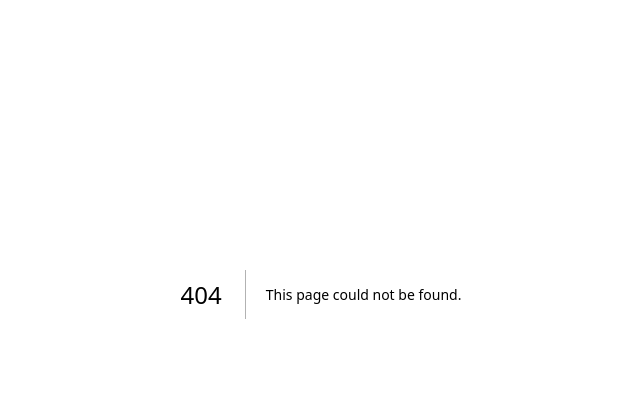
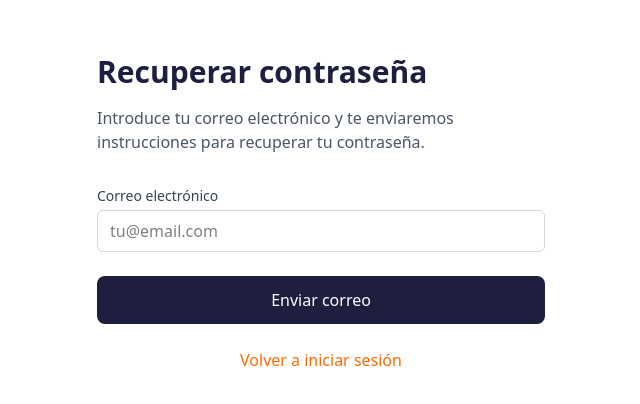
Before and after one commit to 0xGeN02/metlabs-pt, a Next.js app in the folder webapp/: page /auth/forgot-password in a window 1280 px wide. Before the commit this address had no page. Shown: the part 106-510 px from the top of the page, without its empty margins (319-959 px from the left). Built offline with nearby package versions, Linux system fonts and the light colour scheme.

Commit message:
add: forgot-password

```diff
--- a/webapp/app/(landing)/_components/login.tsx
+++ b/webapp/app/(landing)/_components/login.tsx
@@ -186,7 +186,7 @@ export default function LoginForm() {
 
       <p className="text-center text-sm mt-4">
         Si no tienes cuenta,{" "}
-        <a href="/auth/register" className="text-orange-500 hover:underline">
+        <a href="/?form=register" className="text-orange-500 hover:underline">
           regístrate ahora
         </a>
       </p>
--- a/webapp/app/(landing)/_components/register.tsx
+++ b/webapp/app/(landing)/_components/register.tsx
@@ -198,7 +198,7 @@ export default function RegisterForm() {
       </button>
       <p className="text-center text-sm mt-4">
         ¿Ya tienes cuenta?{' '}
-        <a href="/auth/login" className="text-orange-500 hover:underline">
+        <a href="/?form=login" className="text-orange-500 hover:underline">
           Inicia sesión
         </a>
       </p>
--- /dev/null
+++ b/webapp/app/auth/forgot-password/page.tsx
@@ -0,0 +1,127 @@
+"use client";
+
+import { useState } from "react";
+import { toast } from "sonner";
+import { z } from "zod";
+import { useForm } from "react-hook-form";
+import { zodResolver } from "@hookform/resolvers/zod";
+import Link from "next/link";
+
+// Zod schema for form validation
+const formSchema = z.object({
+  email: z.string().email("Correo electrónico inválido"),
+});
+
+type FormData = z.infer<typeof formSchema>;
+
+export default function ForgotPasswordPage() {
+  const [isSubmitting, setIsSubmitting] = useState(false);
+  const [emailSent, setEmailSent] = useState(false);
+
+  const {
+    register,
+    handleSubmit,
+    formState: { errors },
+  } = useForm<FormData>({
+    resolver: zodResolver(formSchema),
+    mode: "onChange",
+    defaultValues: {
+      email: "",
+    },
+  });
+
+  const onSubmit = async (data: FormData) => {
+    try {
+      setIsSubmitting(true);
+      const loadingToast = toast.loading("Enviando...");
+
+      // Simulate API call - replace with actual API call
+      await new Promise(resolve => setTimeout(resolve, 1500));
+
+      toast.dismiss(loadingToast);
+      toast.success("Instrucciones enviadas a tu correo");
+      setEmailSent(true);
+    } catch (error) {
+      toast.error("Error al enviar");
+    } finally {
+      setIsSubmitting(false);
+    }
+  };
+
+  return (
+    <main className="min-h-screen flex flex-col items-center pt-24 pb-12">
+      <section className="flex flex-col items-center justify-center max-w-6xl w-full px-6 py-16">
+        {/* Form container */}
+        <div className="w-full max-w-md">
+          <h2 className="text-3xl font-bold text-[var(--bg-dark-blue)] mb-4">
+            Recuperar contraseña
+          </h2>
+
+          <p className="text-gray-600 mb-8">
+            {!emailSent
+              ? "Introduce tu correo electrónico y te enviaremos instrucciones para recuperar tu contraseña."
+              : "Hemos enviado un enlace a tu correo para restablecer tu contraseña. Revisa tu bandeja de entrada y sigue las instrucciones."
+            }
+          </p>
+
+          {!emailSent ? (
+            <form onSubmit={handleSubmit(onSubmit)} className="space-y-6">
+              {/* Email */}
+              <div>
+                <label
+                  htmlFor="email"
+                  className="block text-sm font-medium text-gray-700 mb-1"
+                >
+                  Correo electrónico
+                </label>
+                <input
+                  id="email"
+                  type="email"
+                  placeholder="tu@email.com"
+                  className={`w-full px-3 py-2 border ${
+                    errors.email ? "border-red-500" : "border-gray-300"
+                  } rounded-md focus:outline-none focus:ring-2 focus:ring-[var(--bg-dark-blue)]`}
+                  {...register("email")}
+                  disabled={isSubmitting}
+                />
+                {errors.email && (
+                  <p className="text-red-500 text-xs mt-1">{errors.email.message}</p>
+                )}
+              </div>
+
+              {/* Submit button */}
+              <button
+                type="submit"
+                disabled={isSubmitting}
+                className={`w-full py-3 rounded-lg bg-[var(--bg-dark-blue)] text-white hover:bg-[var(--bg-dark-blue)]/90 transition ${
+                  isSubmitting ? "opacity-70 cursor-not-allowed" : ""
+                }`}
+              >
+                {isSubmitting ? "Enviando..." : "Enviar correo"}
+              </button>
+            </form>
+          ) : (
+            <div className="space-y-6">
+              <button
+                onClick={() => setEmailSent(false)}
+                className="w-full py-3 rounded-lg bg-[var(--bg-dark-blue)] text-white hover:bg-[var(--bg-dark-blue)]/90 transition"
+              >
+                Intentar con otro correo
+              </button>
+            </div>
+          )}
+
+          {/* Back to login link */}
+          <div className="mt-6 text-center">
+            <Link
+              href="/?form=login"
+              className="text-orange-500 hover:underline"
+            >
+              Volver a iniciar sesión
+            </Link>
+          </div>
+        </div>
+      </section>
+    </main>
+  );
+}
```
